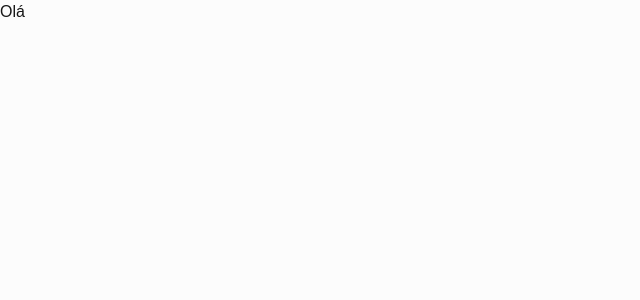
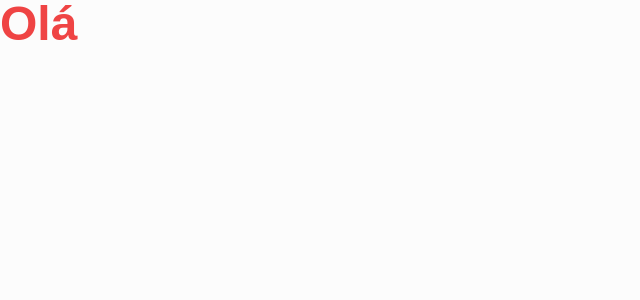
Before and after one commit to Amadeo-Frontend/NextJs-Budget__app, a Next.js app: page / in a window 1280 px wide. Shown: the top 300 px of the page, without its empty margins (0-640 px from the left). Built offline with nearby package versions, Linux system fonts and the light colour scheme.

Commit message:
`Update Home component to add className to h1 element`

```diff
--- a/app/page.jsx
+++ b/app/page.jsx
@@ -2,8 +2,8 @@
 
 export default function Home() {
   return (
-   <div>
-    <h1>Olá</h1>
-   </div>
+    <div>
+      <h1 className="text-5xl font-bold text-red-500">Olá</h1>
+    </div>
   );
 }
```
